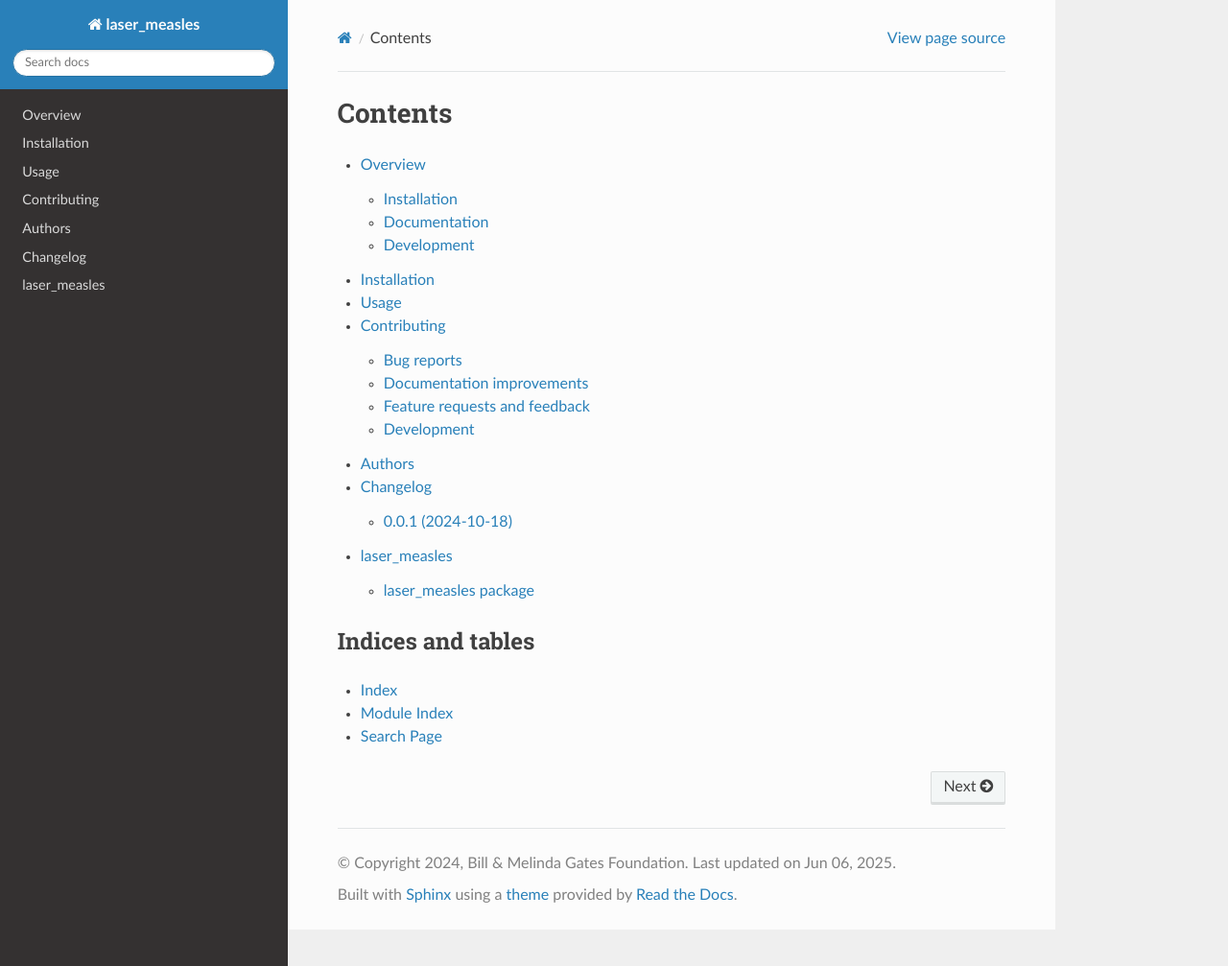
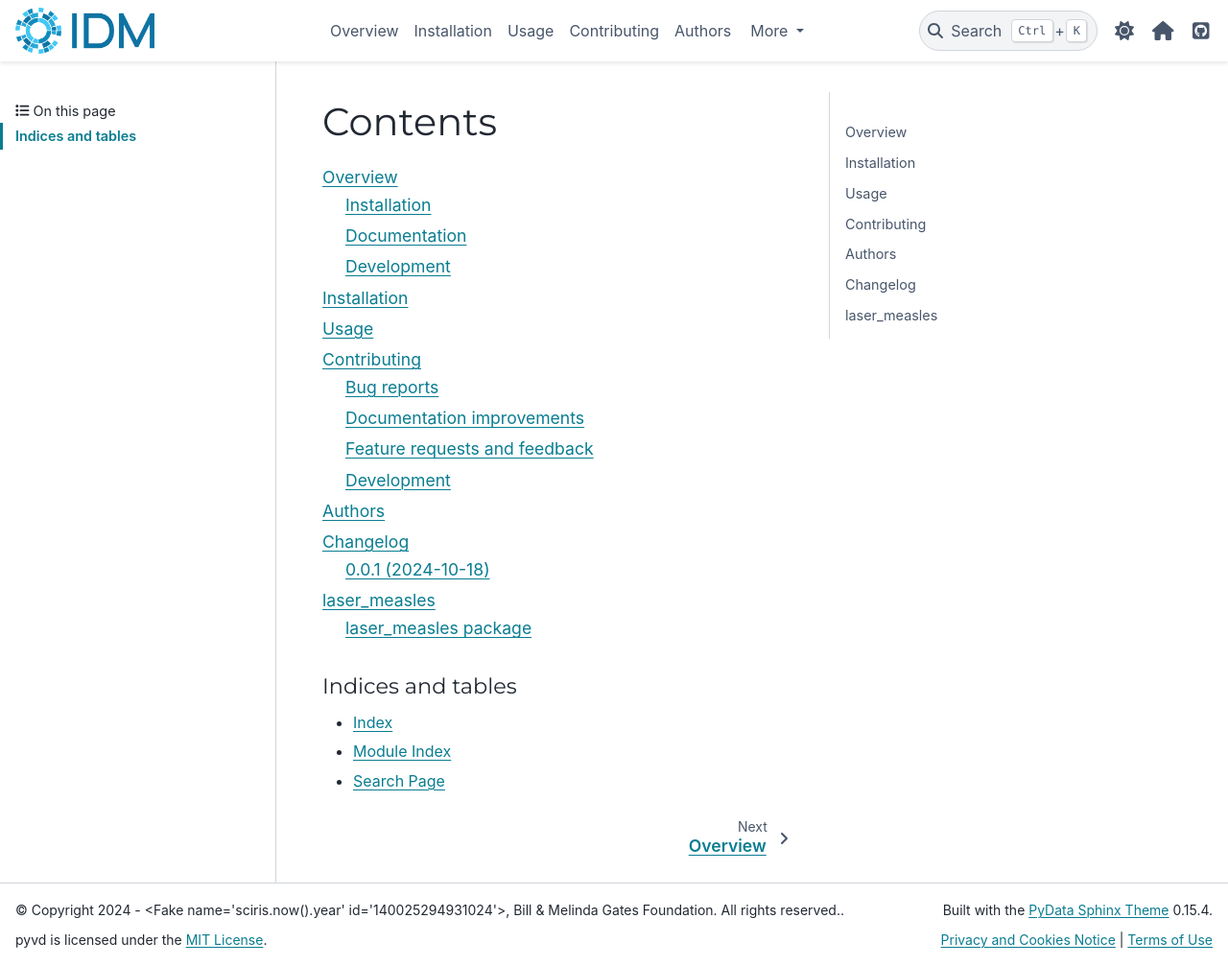
Before and after one commit to krosenfeld-IDM/laser-measles, a Sphinx documentation site: the page built from docs/index.rst, in a window 1280 px wide and 1007 px high. Shown: the whole window at 96% size. Built offline with Sphinx 7.4.7 and the PyData theme 0.15.4, drawn with Linux system fonts in a browser that asks for light colours; some of the changed lines change nothing that is shown.

Commit message:
update docs

```diff
--- /dev/null
+++ b/docs/_static/theme_overrides.css
@@ -0,0 +1,84 @@
+.version-stable {
+    background-color: #2c7fb8ff;
+    color: #2c7fb8ff;
+}
+
+.version-alert a {
+    text-decoration: underline;
+    background-color: #2c7fb8ff;
+    color: #ddd;
+}
+
+.version-alert {
+    background-color: #ff7f0eff;
+    cff7f0effolor: #fff;
+    font-family: "Work Sans", sans-serif;
+    font-weight: 600; font-size: 16px;
+}
+
+.btn-version {
+    background: #2c7fb8ff;
+    color: #ffffff;
+}
+
+.btn-version:hover, .btn-version:focus, .btn-version:active, .btn-version.active, .open > .dropdown-toggle.btn-version {
+    background: #33a6cc;
+}
+
+.btn-version:active, .btn-version.active {
+    background: #007299;
+    box-shadow: none;
+}
+
+/*Additional customizations*/
+h1, h2, .rst-content .toctree-wrapper p.caption, h3, h4, h5, h6, legend {
+    font-family: "Montserrat", "Lato", "Open Sans", sans-serif;
+}
+
+footer p {
+    font-size: 14px;
+    margin-top: 0px;
+    margin-bottom: 0px;
+}
+
+h1 {
+    margin-top: 0.0em;
+    margin-bottom: 0.5em;
+}
+
+h2 {
+    font-size: 140%;
+    margin-top: 1.5em;
+    margin-bottom: 0.5em;
+}
+
+
+h3 {
+    font-size: 120%;
+    margin-top: 1.0em;
+    margin-bottom: 0.5em;
+}
+
+h4 {
+    font-style: italic;
+    font-size: 100%;
+    margin-top: 0.5em;
+    margin-bottom: 0.5em;
+}
+
+/* Layout changes */
+.bd-main .bd-content .bd-article-container {
+  max-width: 100em;  /* default is 60em */
+}
+
+.bd-page-width {
+  max-width: 100rem;  /* default is 88rem */
+}
+
+.bd-sidebar-primary {
+  width: 20em;
+}
+
+.bd-sidebar-secondary {
+  width: 30em !important;
+}
--- /dev/null
+++ b/docs/_templates/custom-class-template.rst
@@ -0,0 +1,26 @@
+{{ objname | escape | underline}}
+
+.. currentmodule:: {{ module }}
+
+.. autoclass:: {{ objname }}
+   :members:
+   :show-inheritance:
+   :special-members: __call__, __add__, __mul__
+
+   {% block attributes %}
+   {% if attributes %}
+   .. rubric:: {{ _('Attributes') }}
+
+   .. autosummary::
+   {% for item in attributes %}
+      ~{{ name }}.{{ item }}
+   {%- endfor %}
+   {% endif %}
+   {% endblock %}
+
+   {% block methods %}
+   {% if methods %}
+   .. rubric:: {{ _('Methods') }}
+
+   {% endif %}
+   {% endblock %}
--- /dev/null
+++ b/docs/_templates/custom-function-template.rst
@@ -0,0 +1,5 @@
+{{ objname | escape | underline}}
+
+.. currentmodule:: {{ module }}
+
+.. autofunction:: {{ objname }}
--- /dev/null
+++ b/docs/_templates/custom-module-template.rst
@@ -0,0 +1,69 @@
+{{ objname | escape | underline}}
+
+.. automodule:: {{ fullname }}
+
+   {% block attributes %}
+   {% if attributes %}
+   .. rubric:: Module attributes
+
+   .. autosummary::
+      :toctree:
+   {% for item in attributes %}
+      {{ item }}
+   {%- endfor %}
+   {% endif %}
+   {% endblock %}
+
+   {% block classes %}
+   {% if classes %}
+   .. rubric:: {{ _('Classes') }}
+
+   .. autosummary::
+      :toctree:
+      :template: custom-class-template.rst
+      :nosignatures:
+   {% for item in classes %}
+      {{ item }}
+   {%- endfor %}
+   {% endif %}
+   {% endblock %}
+
+   {% block functions %}
+   {% if functions %}
+   .. rubric:: {{ _('Functions') }}
+
+   .. autosummary::
+      :toctree:
+      :template: custom-function-template.rst
+      :nosignatures:
+   {% for item in functions %}
+      {{ item }}
+   {%- endfor %}
+   {% endif %}
+   {% endblock %}
+
+   {% block exceptions %}
+   {% if exceptions %}
+   .. rubric:: {{ _('Exceptions') }}
+
+   .. autosummary::
+      :toctree:
+   {% for item in exceptions %}
+      {{ item }}
+   {%- endfor %}
+   {% endif %}
+   {% endblock %}
+
+
+{% block modules %}
+{% if modules %}
+.. autosummary::
+   :toctree:
+   :template: custom-module-template.rst
+   :recursive:
+   :nosignatures:
+{% for item in modules %}
+   {{ item }}
+{%- endfor %}
+{% endif %}
+{% endblock %}
--- /dev/null
+++ b/docs/_templates/footer_end.html
@@ -0,0 +1 @@
+<p><a href="https://www.gatesfoundation.org/Privacy-and-Cookies-Notice">Privacy and Cookies Notice</a> | <a href="https://www.gatesfoundation.org/Terms-of-Use">Terms of Use</a></p>
--- /dev/null
+++ b/docs/_templates/footer_start.html
@@ -0,0 +1 @@
+<p>pyvd is licensed under the <a href="https://opensource.org/license/mit/">MIT License</a>.</p>
--- /dev/null
+++ b/docs/_templates/navbar-side.html
@@ -0,0 +1,12 @@
+{# Displays links to the top-level TOCtree elements, in the header navbar. #}
+<nav class="navbar-nav">
+  <p class="sidebar-header-items__title"
+     role="heading"
+     aria-level="1"
+     aria-label="{{ _('') }}">
+    {{ _("") }}
+  </p>
+  <ul class="bd-navbar-elements navbar-nav">
+    {{ generate_header_nav_html(n_links_before_dropdown=20, dropdown_text=theme_header_dropdown_text) }}
+  </ul>
+</nav>
--- /dev/null
+++ b/docs/_templates/page.html
@@ -0,0 +1,30 @@
+{% extends "!page.html" %}
+
+{% set css_files = css_files + ["_static/theme_overrides.css"] %}
+
+{% block htmltitle %}
+{{ super() }}
+
+{% if not READTHEDOCS %}
+<meta name="robots" content="none">
+{% endif %}
+
+{% endblock %}
+
+{% block extrahead %}
+
+<script>(function(w,d,s,l,i){w[l]=w[l]||[];w[l].push({'gtm.start':
+new Date().getTime(),event:'gtm.js'});var f=d.getElementsByTagName(s)[0],
+j=d.createElement(s),dl=l!='dataLayer'?'&l='+l:'';j.async=true;j.src=
+'https://www.googletagmanager.com/gtm.js?id='+i+dl;f.parentNode.insertBefore(j,f);
+})(window,document,'script','dataLayer','GTM-NK4K647');</script>
+<!-- End Google Tag Manager -->
+
+<!-- Google Tag Manager (noscript) -->
+<noscript><iframe src="https://www.googletagmanager.com/ns.html?id=GTM-NK4K647"
+height="0" width="0" style="display:none;visibility:hidden"></iframe></noscript>
+<!-- End Google Tag Manager (noscript) -->
+
+<link href="https://fonts.googleapis.com/css?family=Lato|Montserrat|Open+Sans" rel="stylesheet">
+
+{% endblock %}
--- /dev/null
+++ b/docs/api/index.rst
@@ -0,0 +1,13 @@
+=============
+API reference
+=============
+
+.. currentmodule:: laser_measles
+
+This page lists laser-measles's API.
+
+.. autosummary::
+   :toctree: _autosummary
+   :template: custom-function-template.rst
+   :recursive:
+   :nosignatures:
--- a/docs/conf.py
+++ b/docs/conf.py
@@ -1,58 +1,137 @@
+# -*- coding: utf-8 -*-
+#
+# Configuration file for the Sphinx documentation builder.
+
+import os
+import sys
+import sciris as sc
+
+on_rtd = os.environ.get('READTHEDOCS') == 'True'
+
+
+# -- Project information -----------------------------------------------------
+
+project = 'laser-measles'
+copyright = f'2024 - {sc.now().year}, Bill & Melinda Gates Foundation. All rights reserved.'
+
+# The short X.Y version
+version = "0.6.0"
+
+# The full version, including alpha/beta/rc tags
+release = version
+
+
+# -- General configuration ---------------------------------------------------
+
+# Add any Sphinx extension module names here
 extensions = [
-    "sphinx.ext.autodoc",
-    "sphinx.ext.autosummary",
-    "sphinx.ext.coverage",
-    "sphinx.ext.doctest",
-    "sphinx.ext.extlinks",
-    "sphinx.ext.ifconfig",
+    "sphinx.ext.autodoc",  # Core Sphinx library for auto html doc generation from docstrings
+    "sphinx.ext.autosummary",  # Create neat summary tables for modules/classes/methods etc -- causes warnings with Napoleon however
+    "sphinx.ext.intersphinx",
+    "sphinx.ext.viewcode",  # Add a link to the Python source code for classes, functions etc.
     "sphinx.ext.napoleon",
-    "sphinx.ext.todo",
-    "sphinx.ext.viewcode",
+    "sphinx.ext.autosectionlabel",
+    "sphinx.ext.doctest",  # Enable doctest builder
+    "sphinx_autodoc_typehints",  # Automatically document param types (less noise in class signature)
+    "sphinx_design", # Add e.g. grid layout
+    'sphinx_search.extension', # search across multiple docsets in domain
+    "nbsphinx",
 ]
-source_suffix = {".rst": "restructuredtext"}
-master_doc = "index"
-project = "laser_measles"
-year = "2024"
-author = "Institute for Disease Modeling"
-copyright = f"{year}, Bill & Melinda Gates Foundation"
-version = release = "0.6.0"
 
-pygments_style = "trac"
-templates_path = ["."]
-extlinks = {
-    "issue": ("https://github.com/InstituteforDiseaseModeling/laser-measles/issues/%s", "#%s"),
-    "pr": ("https://github.com/InstituteforDiseaseModeling/laser-measles/pull/%s", "PR #%s"),
+# Use Google docstrings
+napoleon_google_docstring = True
+
+# Configure autosummary
+autosummary_generate = True  # Turn on sphinx.ext.autosummary
+autosummary_ignore_module_all = False # Respect __all__
+autodoc_member_order = 'bysource' # Keep original ordering
+add_module_names = False  # NB, does not work
+autodoc_inherit_docstrings = False # Stops sublcasses from including docs from parent classes
+
+# Add any paths that contain templates here, relative to this directory.
+templates_path = ["_templates"]
+
+# Syntax highlighting style
+pygments_style = "sphinx"
+modindex_common_prefix = ["laser_measles."]
+
+# List of patterns, relative to source directory, to exclude
+exclude_patterns = ["_build", "Thumbs.db", ".DS_Store", "**.ipynb_checkpoints"]
+
+# Suppress certain warnings
+suppress_warnings = ['autosectionlabel.*']
+
+
+# -- Options for HTML output -------------------------------------------------
+
+html_theme = "pydata_sphinx_theme"
+html_theme_options = {
+    "collapse_navigation": False,
+    "navigation_depth": 3,
+    "show_prev_next": True,
+    "icon_links": [
+        {"name": "Web", "url": "https://starsim.org", "icon": "fas fa-home"},
+        {
+            "name": "GitHub",
+            "url": "https://github.com/InstituteforDiseaseModeling/laser-measles",
+            "icon": "fab fa-github-square",
+        },
+    ],
+    "navbar_end": ["theme-switcher", "navbar-icon-links"],
+    "secondary_sidebar_items": ["navbar-side"],
+    "header_links_before_dropdown": 5,
+    "footer_start": ["copyright", "footer_start"],
+    "footer_end": ["theme-version", "footer_end"],
 }
+html_sidebars = {
+    "**": ["sidebar-nav-bs", "page-toc"],
+}
+html_logo = "images/idm-logo-transparent.png"
+html_favicon = "images/favicon.ico"
+html_static_path = ['_static']
+html_baseurl = "https://docs.idmod.org/"
+html_context = {
+    'rtd_url': 'https://docs.idmod.org/',
+    "versions_dropdown": {
+        "latest": "devel (latest)",
+        "stable": "current (stable)",
+    },
+    "default_mode": "light",
+}
+# Add any extra paths that contain custom files
+if not on_rtd:
+    html_extra_path = ['robots.txt']
 
-html_theme = "sphinx_rtd_theme"
-html_theme_options = {
-    # "githuburl": "https://github.com/InstituteforDiseaseModeling/laser-measles/",
-}
 
-html_use_smartypants = True
-html_last_updated_fmt = "%b %d, %Y"
-html_split_index = False
-html_short_title = f"{project}-{version}"
+# If true, "Created using Sphinx" is shown in the HTML footer. Default is True.
+html_last_updated_fmt = '%Y-%b-%d'
+html_show_sourcelink = True
+html_show_sphinx = False
+html_copy_source = False
+htmlhelp_basename = 'laser-measles'
 
-# Napoleon settings (Napolean converts Google-style docstrings to reStructuredText)
-napoleon_google_docstring = True
-napoleon_numpy_docstring = True
-napoleon_include_init_with_doc = False
-napoleon_include_private_with_doc = False
-napoleon_include_special_with_doc = True
-napoleon_use_admonition_for_examples = False
-napoleon_use_admonition_for_notes = False
-napoleon_use_admonition_for_references = False
-napoleon_use_ivar = True  # from Cookiecutter template, False is the default
-napoleon_use_param = False  # from Cookiecutter template, True is the default
-napoleon_use_rtype = False  # from Cookiecutter template, True is the default
-napoleon_preprocess_types = False
-napoleon_type_aliases = None
-napoleon_attr_annotations = True
+# Add customizations
+def setup(app):
+    app.add_css_file("theme_overrides.css")
 
-mathjax3_config = {"TeX": {"Macros": {"small": ["{\\scriptstyle #1}", 1]}}}
 
-# Prevent the following warning:
-# sphinx/builders/linkcheck.py:86: RemovedInSphinx80Warning: The default value for 'linkcheck_report_timeouts_as_broken' will change to False in Sphinx 8, meaning that request timeouts will be reported with a new 'timeout' status, instead of as 'broken'. This is intended to provide more detail as to the failure mode. See https://github.com/sphinx-doc/sphinx/issues/11868 for details.
-#   warnings.warn(deprecation_msg, RemovedInSphinx80Warning, stacklevel=1)
-linkcheck_report_timeouts_as_broken = False
+# Modify this to not rerun the Jupyter notebook cells -- usually set by build_docs
+nbsphinx_execute = 'always'
+nbsphinx_timeout = 300
+
+# OpenSearch options
+html_use_opensearch = 'docs.idmod.org/projects/laser-measles/en/latest'
+
+# -- RTD Sphinx search for searching across the entire domain, default child -------------
+if os.environ.get('READTHEDOCS') == 'True':
+
+    search_project_parent = "institute-for-disease-modeling-idm"
+    search_project = os.environ["READTHEDOCS_PROJECT"]
+    search_version = os.environ["READTHEDOCS_VERSION"]
+
+    rtd_sphinx_search_default_filter = f"subprojects:{search_project}/{search_version}"
+
+    rtd_sphinx_search_filters = {
+        "Search this project": f"project:{search_project}/{search_version}",
+        "Search all IDM docs": f"subprojects:{search_project_parent}/{search_version}",
+    }
--- /dev/null
+++ b/docs/reference/laser_measles.biweekly.components.rst
@@ -0,0 +1,42 @@
+laser\_measles.biweekly.components package
+==========================================
+
+.. automodule:: laser_measles.biweekly.components
+   :members:
+   :undoc-members:
+   :show-inheritance:
+
+Submodules
+----------
+
+laser\_measles.biweekly.components.fadeout\_tracker module
+----------------------------------------------------------
+
+.. automodule:: laser_measles.biweekly.components.fadeout_tracker
+   :members:
+   :undoc-members:
+   :show-inheritance:
+
+laser\_measles.biweekly.components.infection module
+---------------------------------------------------
+
+.. automodule:: laser_measles.biweekly.components.infection
+   :members:
+   :undoc-members:
+   :show-inheritance:
+
+laser\_measles.biweekly.components.routine\_immunization module
+---------------------------------------------------------------
+
+.. automodule:: laser_measles.biweekly.components.routine_immunization
+   :members:
+   :undoc-members:
+   :show-inheritance:
+
+laser\_measles.biweekly.components.vital\_dynamics module
+---------------------------------------------------------
+
+.. automodule:: laser_measles.biweekly.components.vital_dynamics
+   :members:
+   :undoc-members:
+   :show-inheritance:
--- /dev/null
+++ b/docs/reference/laser_measles.biweekly.rst
@@ -0,0 +1,50 @@
+laser\_measles.biweekly package
+===============================
+
+.. automodule:: laser_measles.biweekly
+   :members:
+   :undoc-members:
+   :show-inheritance:
+
+Subpackages
+-----------
+
+.. toctree::
+   :maxdepth: 4
+
+   laser_measles.biweekly.components
+
+Submodules
+----------
+
+laser\_measles.biweekly.base module
+-----------------------------------
+
+.. automodule:: laser_measles.biweekly.base
+   :members:
+   :undoc-members:
+   :show-inheritance:
+
+laser\_measles.biweekly.mixing module
+-------------------------------------
+
+.. automodule:: laser_measles.biweekly.mixing
+   :members:
+   :undoc-members:
+   :show-inheritance:
+
+laser\_measles.biweekly.model module
+------------------------------------
+
+.. automodule:: laser_measles.biweekly.model
+   :members:
+   :undoc-members:
+   :show-inheritance:
+
+laser\_measles.biweekly.params module
+-------------------------------------
+
+.. automodule:: laser_measles.biweekly.params
+   :members:
+   :undoc-members:
+   :show-inheritance:
--- /dev/null
+++ b/docs/reference/laser_measles.demographics.rst
@@ -0,0 +1,58 @@
+laser\_measles.demographics package
+===================================
+
+.. automodule:: laser_measles.demographics
+   :members:
+   :undoc-members:
+   :show-inheritance:
+
+Submodules
+----------
+
+laser\_measles.demographics.admin\_shapefile module
+---------------------------------------------------
+
+.. automodule:: laser_measles.demographics.admin_shapefile
+   :members:
+   :undoc-members:
+   :show-inheritance:
+
+laser\_measles.demographics.base module
+---------------------------------------
+
+.. automodule:: laser_measles.demographics.base
+   :members:
+   :undoc-members:
+   :show-inheritance:
+
+laser\_measles.demographics.cache module
+----------------------------------------
+
+.. automodule:: laser_measles.demographics.cache
+   :members:
+   :undoc-members:
+   :show-inheritance:
+
+laser\_measles.demographics.gadm module
+---------------------------------------
+
+.. automodule:: laser_measles.demographics.gadm
+   :members:
+   :undoc-members:
+   :show-inheritance:
+
+laser\_measles.demographics.raster\_patch module
+------------------------------------------------
+
+.. automodule:: laser_measles.demographics.raster_patch
+   :members:
+   :undoc-members:
+   :show-inheritance:
+
+laser\_measles.demographics.shapefiles module
+---------------------------------------------
+
+.. automodule:: laser_measles.demographics.shapefiles
+   :members:
+   :undoc-members:
+   :show-inheritance:
--- a/docs/reference/laser_measles.rst
+++ b/docs/reference/laser_measles.rst
@@ -12,6 +12,8 @@ Subpackages
 .. toctree::
    :maxdepth: 4
 
+   laser_measles.biweekly
+   laser_measles.demographics
    laser_measles.generic
    laser_measles.nigeria
 
--- /dev/null
+++ b/docs/robots.txt
@@ -0,0 +1,2 @@
+user-agent: *
+disallow: /
```
Also changed, not shown: docs/requirements.txt (+16 -2 lines), docs/images/favicon.ico (added), docs/images/idm-logo-transparent.png (added), 1 other file.
